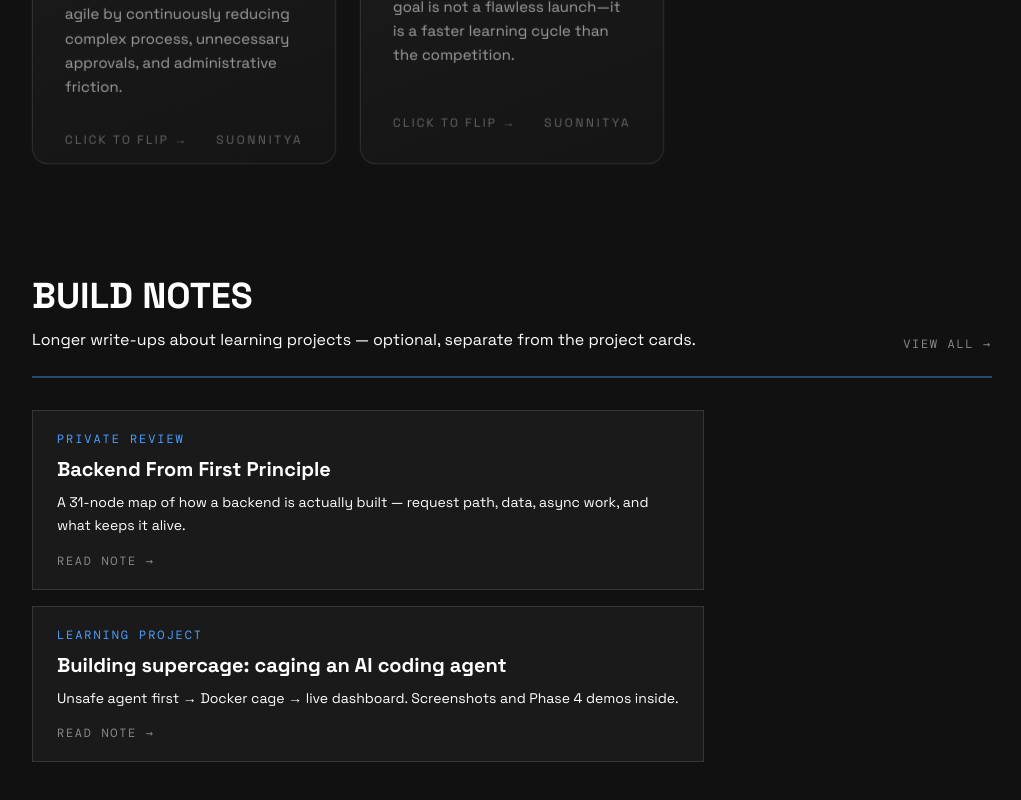
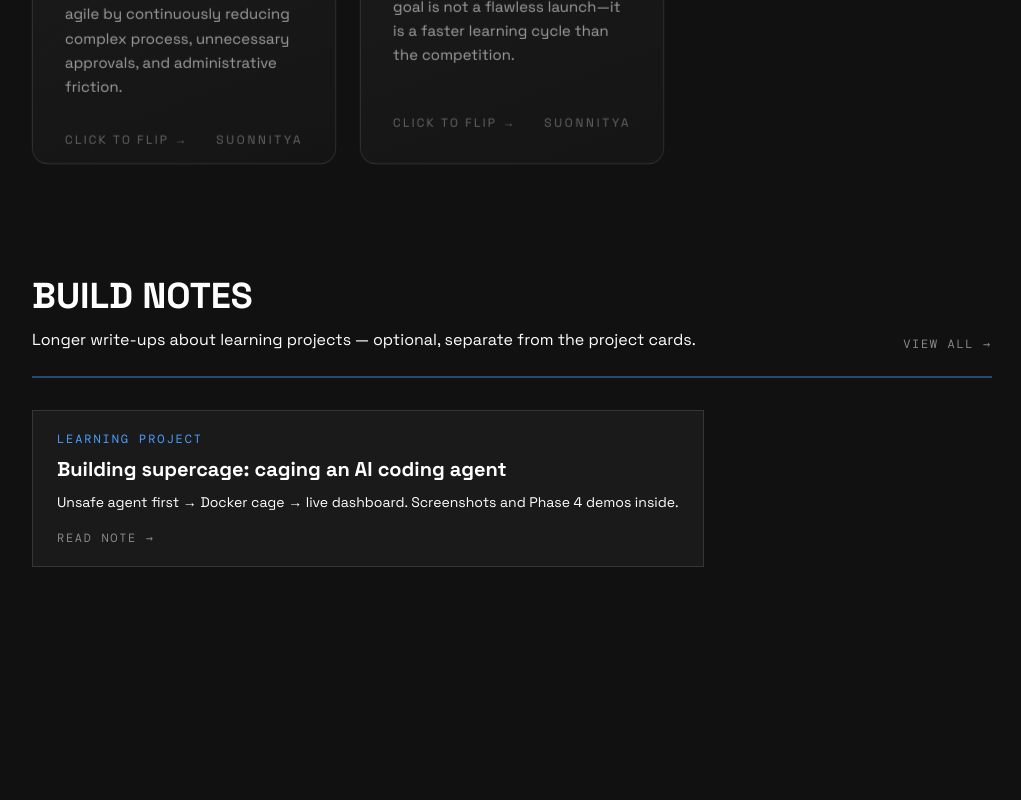
Before and after one commit to NityaSu/Publix, a Nuxt app: page /insights in a window 1280 px wide. Shown: the part 947-1747 px from the top of the page, without its empty margins (128-1149 px from the left). After the commit the page ends 1610 px from the top, so only its background shows below. Built offline with nearby package versions, Linux system fonts and the light colour scheme; a web font is replaced by a local one.

Commit message:
Show only public build notes on My Thoughts.

```diff
--- a/component/InsightsSection.vue
+++ b/component/InsightsSection.vue
@@ -1,7 +1,7 @@
 <script setup lang="ts">
 import InsightCard, { type InsightVariant } from '~/component/InsightCard.vue';
 import InsightsReadingToggle from '~/component/InsightsReadingToggle.vue';
-import { buildNotes, buildNotePath } from '~/data/buildNotes';
+import { publicBuildNotes, buildNotePath } from '~/data/buildNotes';
 
 interface InsightItem {
   id: string;
@@ -57,7 +57,7 @@ const insights: InsightItem[] = [
   },
 ];
 
-const latestNotes = buildNotes.slice(0, 2);
+const latestNotes = publicBuildNotes.slice(0, 2);
 </script>
 
 <template>
```
